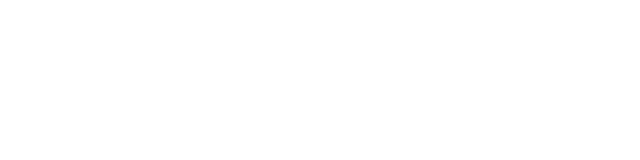
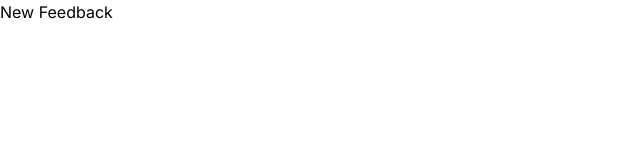
Before and after one commit to katsuragawaa/feedback-hub, a Vue app: page /feedback/new in a window 1280 px wide. Before the commit this address had no page. Shown: the top 160 px of the page, without its empty margins (0-640 px from the left). Built offline with nearby package versions, Linux system fonts and the light colour scheme.

Commit message:
Add new feedback view and route

```diff
--- a/src/router/index.ts
+++ b/src/router/index.ts
@@ -1,7 +1,18 @@
 import { createRouter, createWebHistory, RouteRecordRaw } from 'vue-router'
 import Home from '../views/Home.vue'
+import Feedback from '../views/Feedback.vue'
+import NewFeedback from '../views/NewFeedback.vue'
 
-const routes: RouteRecordRaw[] = [{ path: '/', name: 'Home', component: Home }]
+const routes: RouteRecordRaw[] = [
+  { path: '/', name: 'Home', component: Home },
+  {
+    path: '/feedback',
+    name: 'Feedback',
+    component: Feedback,
+    redirect: '/',
+    children: [{ path: 'new', name: 'NewFeedback', component: NewFeedback }],
+  },
+]
 
 const router = createRouter({
   history: createWebHistory(),
--- /dev/null
+++ b/src/views/Feedback.vue
@@ -0,0 +1,3 @@
+<template>
+  <router-view />
+</template>
--- /dev/null
+++ b/src/views/NewFeedback.vue
@@ -0,0 +1,3 @@
+<template>
+  <div>New Feedback</div>
+</template>
```
